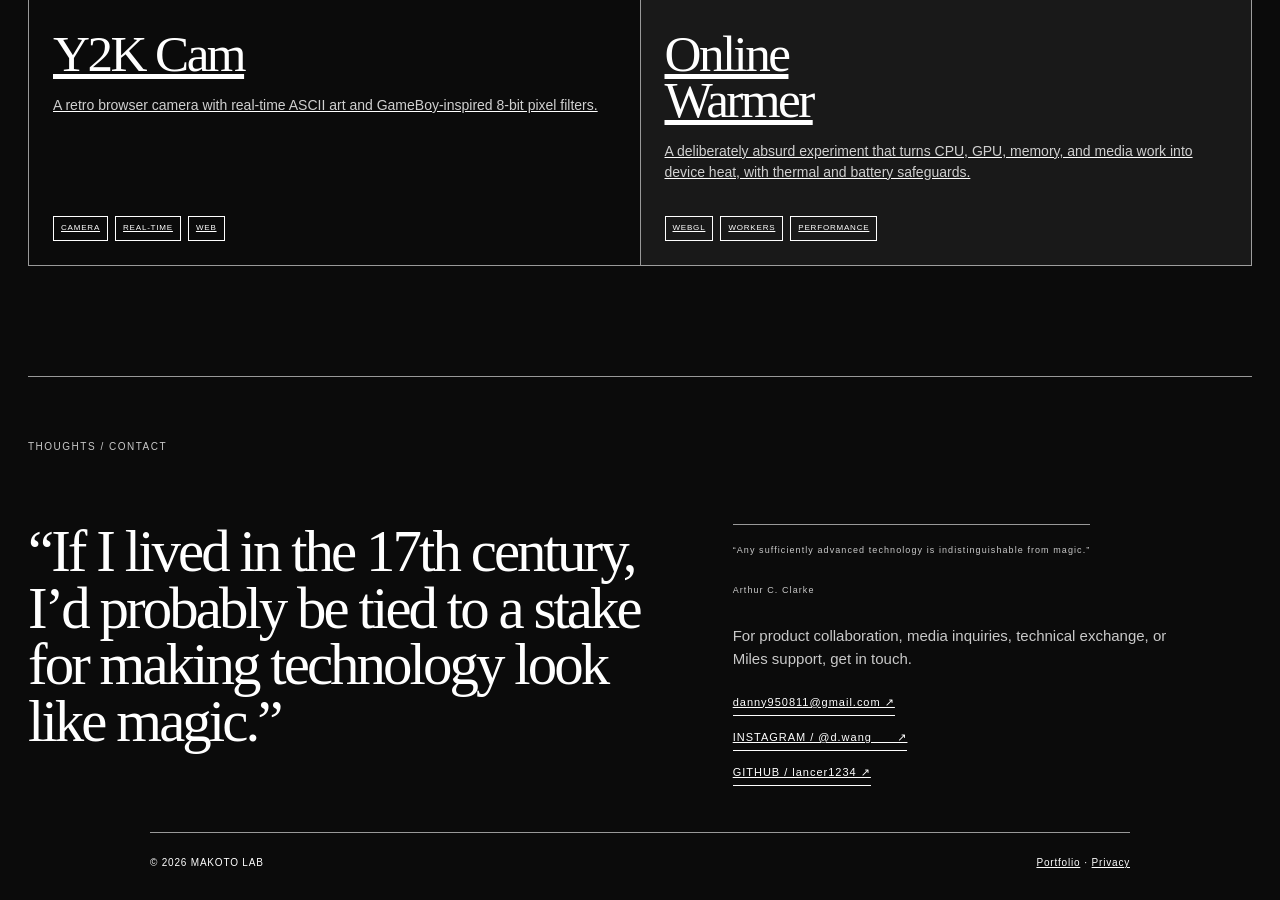
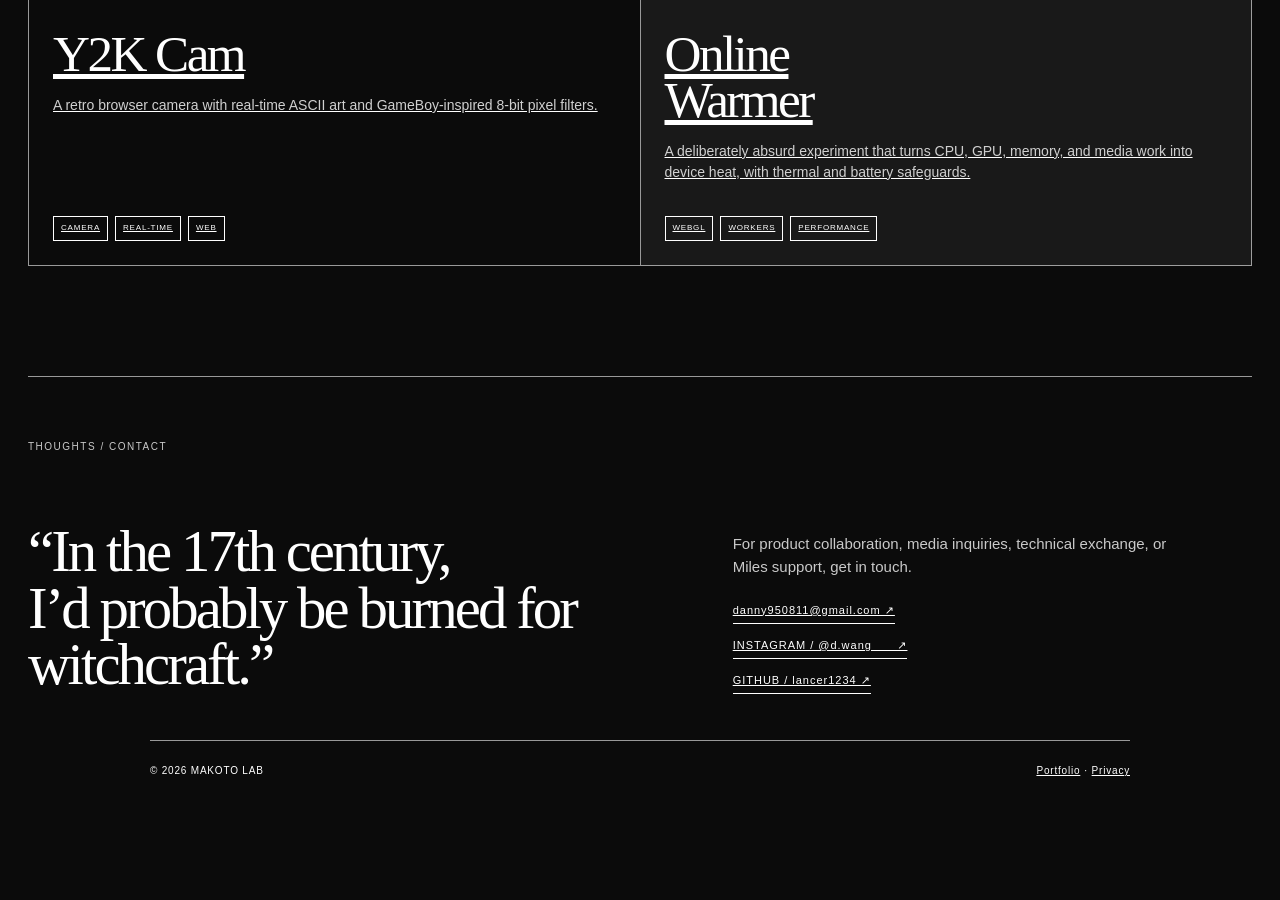
Before and after one commit to lancer1234/lancer1234.github.io, a Jekyll site: the page makoto-lab/index.html, which Jekyll copies as it is, in a window 1280 px wide and 900 px high, scrolled down 2060 px. Built offline with Jekyll 4.4.1, drawn with Linux system fonts in a browser that asks for light colours; after the commit the page ends 2868 px from its top, so only the background shows below that.

Commit message:
Shorten MAKOTO LAB quote

```diff
--- a/makoto-lab/index.html
+++ b/makoto-lab/index.html
@@ -26,7 +26,7 @@
         <a class="lab-project lab-project-warm" href="https://makotolab.tw/online-warmer/" target="_blank" rel="noreferrer"><div class="lab-project-top"><span>06 / <span class="lang-en">WEB EXPERIMENT</span><span class="lang-zh">網頁實驗</span></span><span><span class="lang-en">OPEN APP ↗</span><span class="lang-zh">開啟 App ↗</span></span></div><div><h2>Online<br>Warmer</h2><p><span class="lang-en">A deliberately absurd experiment that turns CPU, GPU, memory, and media work into device heat, with thermal and battery safeguards.</span><span class="lang-zh">一個故意很荒謬的網頁實驗：讓 CPU、GPU、記憶體與媒體編碼提高負載，把耗電轉成熱。</span></p></div><div class="lab-tags"><span>WEBGL</span><span>WORKERS</span><span>PERFORMANCE</span></div></a>
       </div>
     </section>
-    <section class="lab-contact lab-shell" id="contact"><p class="eyebrow"><span class="lang-en">THOUGHTS / CONTACT</span><span class="lang-zh">想法 / 聯絡</span></p><blockquote><span class="lang-en">“If I lived in the 17th century,<br>I’d probably be tied to a stake<br>for making technology look like magic.”</span><span class="lang-zh">「如果我活在十七世紀，<br>大概會因為把科技玩得太像魔法，<br>被綁在柱子上等著燒。」</span></blockquote><div><p class="lab-quote-note"><span class="lang-en">“Any sufficiently advanced technology is indistinguishable from magic.”</span><span class="lang-zh">「任何足夠先進的科技，都與魔法無異。」</span><br><span>Arthur C. Clarke</span></p><p><span class="lang-en">For product collaboration, media inquiries, technical exchange, or Miles support, get in touch.</span><span class="lang-zh">產品合作、媒體詢問、技術交流或 Miles 支援，歡迎聯絡。</span></p><a href="mailto:danny950811@gmail.com">danny950811@gmail.com ↗</a><a href="https://www.instagram.com/d.wang___" target="_blank" rel="noreferrer">INSTAGRAM / @d.wang___ ↗</a><a href="https://github.com/lancer1234" target="_blank" rel="noreferrer">GITHUB / lancer1234 ↗</a></div></section>
+    <section class="lab-contact lab-shell" id="contact"><p class="eyebrow"><span class="lang-en">THOUGHTS / CONTACT</span><span class="lang-zh">想法 / 聯絡</span></p><blockquote><span class="lang-en">“In the 17th century,<br>I’d probably be burned for witchcraft.”</span><span class="lang-zh">「生在十七世紀，<br>我大概已經被當巫師燒掉了。」</span></blockquote><div><p><span class="lang-en">For product collaboration, media inquiries, technical exchange, or Miles support, get in touch.</span><span class="lang-zh">產品合作、媒體詢問、技術交流或 Miles 支援，歡迎聯絡。</span></p><a href="mailto:danny950811@gmail.com">danny950811@gmail.com ↗</a><a href="https://www.instagram.com/d.wang___" target="_blank" rel="noreferrer">INSTAGRAM / @d.wang___ ↗</a><a href="https://github.com/lancer1234" target="_blank" rel="noreferrer">GITHUB / lancer1234 ↗</a></div></section>
   </main>
   <footer class="page-footer page-footer-dark"><span>© 2026 MAKOTO LAB</span><span><a href="../"><span class="lang-en">Portfolio</span><span class="lang-zh">作品集</span></a> · <a href="../privacy/"><span class="lang-en">Privacy</span><span class="lang-zh">隱私權政策</span></a></span></footer>
   <script src="../lab-language.js"></script>
```
